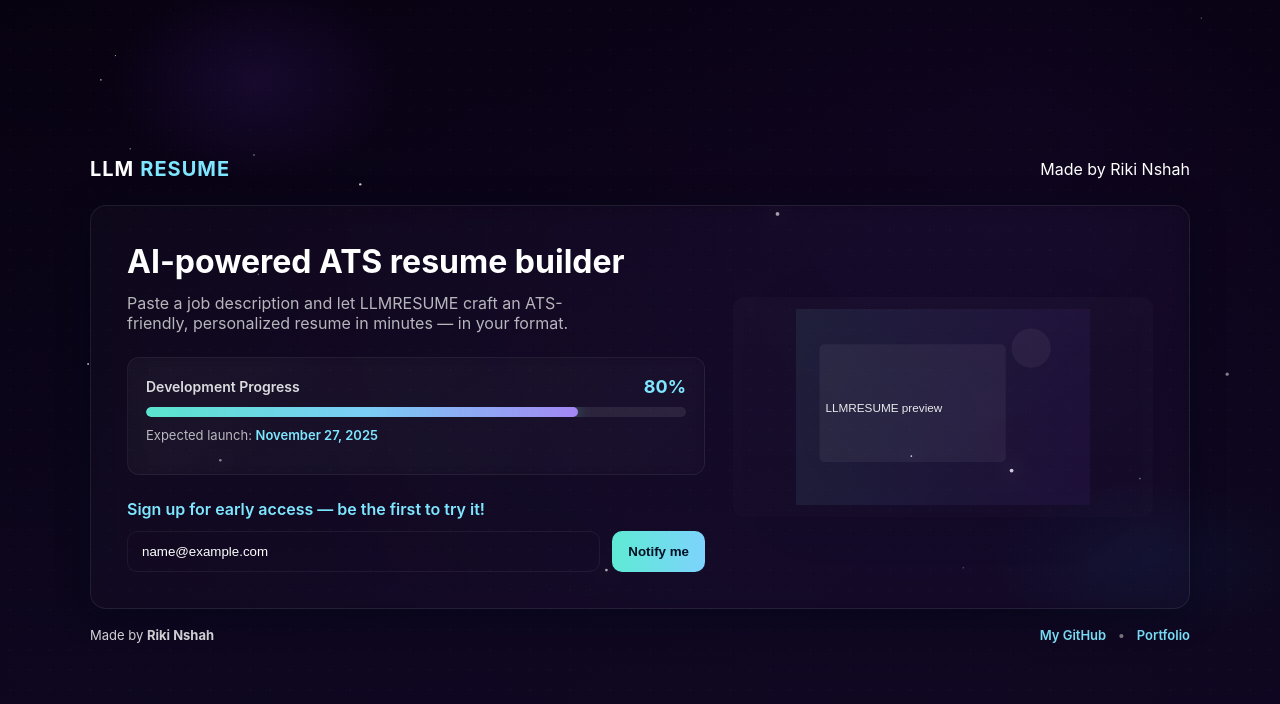
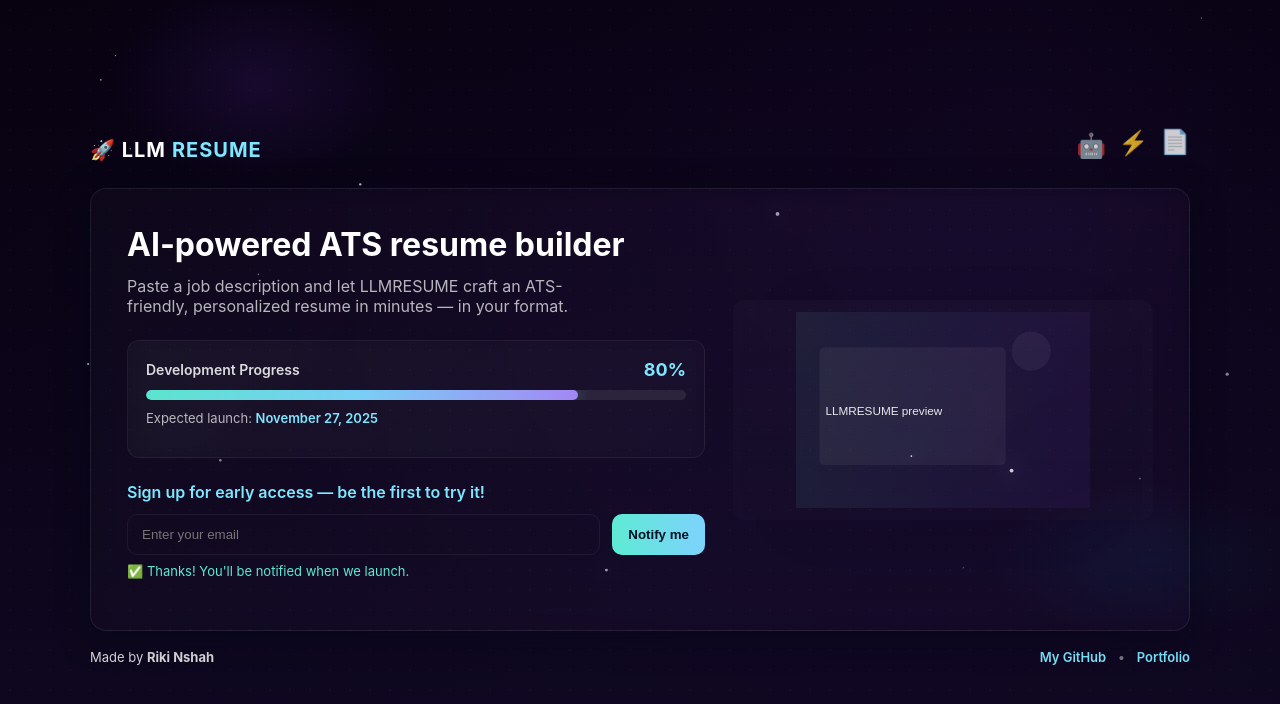
Before and after one commit to Rikinshah787/llmresume, a website: page public/index.html in a window 1280 px wide. Both pictures are taken after typing "name@example.com" into the empty fields and a click on the button "Notify me". Shown: the top 704 px of the page. Drawn offline with Linux system fonts and the light colour scheme.

Commit message:
Update landing: add rocket to logo, animated dev icons, email capture (localStorage), remove header credit

```diff
--- a/public/index.html
+++ b/public/index.html
@@ -13,8 +13,12 @@
       <div class="overlay"></div>
       <div class="container">
         <header class="brand">
-          <div class="logo">LLM<span class="accent">RESUME</span></div>
-          <nav class="credit">Made by Riki Nshah</nav>
+          <div class="logo">🚀 LLM<span class="accent">RESUME</span></div>
+          <div class="dev-icons">
+            <span class="icon" title="AI-Powered">🤖</span>
+            <span class="icon" title="Fast Processing">⚡</span>
+            <span class="icon" title="ATS Optimized">📄</span>
+          </div>
         </header>
 
         <section class="card">
@@ -35,10 +39,11 @@
             </div>
 
             <p class="soon">Sign up for early access — be the first to try it!</p>
-            <form class="signup" onsubmit="event.preventDefault(); alert('Thanks — you\'ll be notified (placeholder).')">
-              <input type="email" placeholder="Enter your email" aria-label="email" required>
+            <form class="signup" id="signup-form">
+              <input type="email" id="email-input" placeholder="Enter your email" aria-label="email" required>
               <button type="submit">Notify me</button>
             </form>
+            <p class="signup-status" id="signup-status"></p>
           </div>
           <div class="right">
             <div class="visual">
--- a/public/scripts.js
+++ b/public/scripts.js
@@ -93,3 +93,43 @@
   requestAnimationFrame(draw);
 
 })();
+
+// Email signup form handler
+(function(){
+  const form = document.getElementById('signup-form');
+  const emailInput = document.getElementById('email-input');
+  const status = document.getElementById('signup-status');
+
+  if (!form) return;
+
+  form.addEventListener('submit', async (e) => {
+    e.preventDefault();
+    const email = emailInput.value.trim();
+
+    if (!email) return;
+
+    status.textContent = 'Submitting...';
+    status.style.color = 'var(--accent)';
+
+    try {
+      // For now, just store in localStorage and show success
+      // Backend integration coming soon
+      const emails = JSON.parse(localStorage.getItem('llmresume_emails') || '[]');
+      if (!emails.includes(email)) {
+        emails.push(email);
+        localStorage.setItem('llmresume_emails', JSON.stringify(emails));
+      }
+
+      status.textContent = '✅ Thanks! You\'ll be notified when we launch.';
+      status.style.color = '#5eead4';
+      emailInput.value = '';
+
+      // Optional: send to a backend endpoint (when ready)
+      // await fetch('/api/subscribe', { method: 'POST', body: JSON.stringify({ email }) });
+
+    } catch (err) {
+      status.textContent = '❌ Something went wrong. Please try again.';
+      status.style.color = '#ff6b6b';
+    }
+  });
+})();
--- a/public/styles.css
+++ b/public/styles.css
@@ -21,6 +21,13 @@ body{
 .brand{display:flex;align-items:center;justify-content:space-between;margin-bottom:24px}
 .logo{font-weight:700;letter-spacing:1px;font-size:20px}
 .logo .accent{color:var(--accent);margin-left:6px}
+.dev-icons{display:flex;gap:12px}
+.dev-icons .icon{font-size:24px;opacity:0.8;animation:float 3s ease-in-out infinite;cursor:pointer;transition:transform 0.2s}
+.dev-icons .icon:hover{transform:scale(1.2);opacity:1}
+.dev-icons .icon:nth-child(1){animation-delay:0s}
+.dev-icons .icon:nth-child(2){animation-delay:0.3s}
+.dev-icons .icon:nth-child(3){animation-delay:0.6s}
+@keyframes float{0%,100%{transform:translateY(0)} 50%{transform:translateY(-8px)}}
 .card{display:grid;grid-template-columns:1fr 420px;gap:28px;align-items:center;background:linear-gradient(135deg, rgba(255,255,255,0.02), rgba(255,255,255,0.01));border:1px solid var(--glass-border);backdrop-filter: blur(10px);-webkit-backdrop-filter: blur(10px);padding:36px;border-radius:16px;box-shadow:0 6px 30px rgba(2,6,23,0.6)}
 .left h1{margin:0 0 12px;font-size:32px}
 .lead{color:var(--muted);margin:0 0 18px;max-width:48ch}
@@ -28,6 +35,7 @@ body{
 .signup{display:flex;gap:12px}
 .signup input{flex:1;padding:12px 14px;border-radius:10px;border:1px solid rgba(255,255,255,0.06);background:transparent;color:#fff}
 .signup button{padding:12px 16px;border-radius:10px;border:none;background:linear-gradient(90deg, #5eead4, #7dd3fc);color:#021124;font-weight:700;cursor:pointer}
+.signup-status{margin-top:8px;font-size:13px;min-height:18px}
 .right .visual{display:flex;align-items:center;justify-content:center;padding:12px;background:linear-gradient(180deg, rgba(255,255,255,0.02), rgba(255,255,255,0.01));border-radius:12px;height:220px}
 .right img{max-width:100%;max-height:100%;display:block;filter:drop-shadow(0 8px 30px rgba(2,6,23,0.6))}
 .footer{margin-top:18px;color:rgba(255,255,255,0.85);font-size:13px;display:flex;align-items:center;justify-content:space-between;gap:12px}
```
Also changed, not shown: 1 other file.
